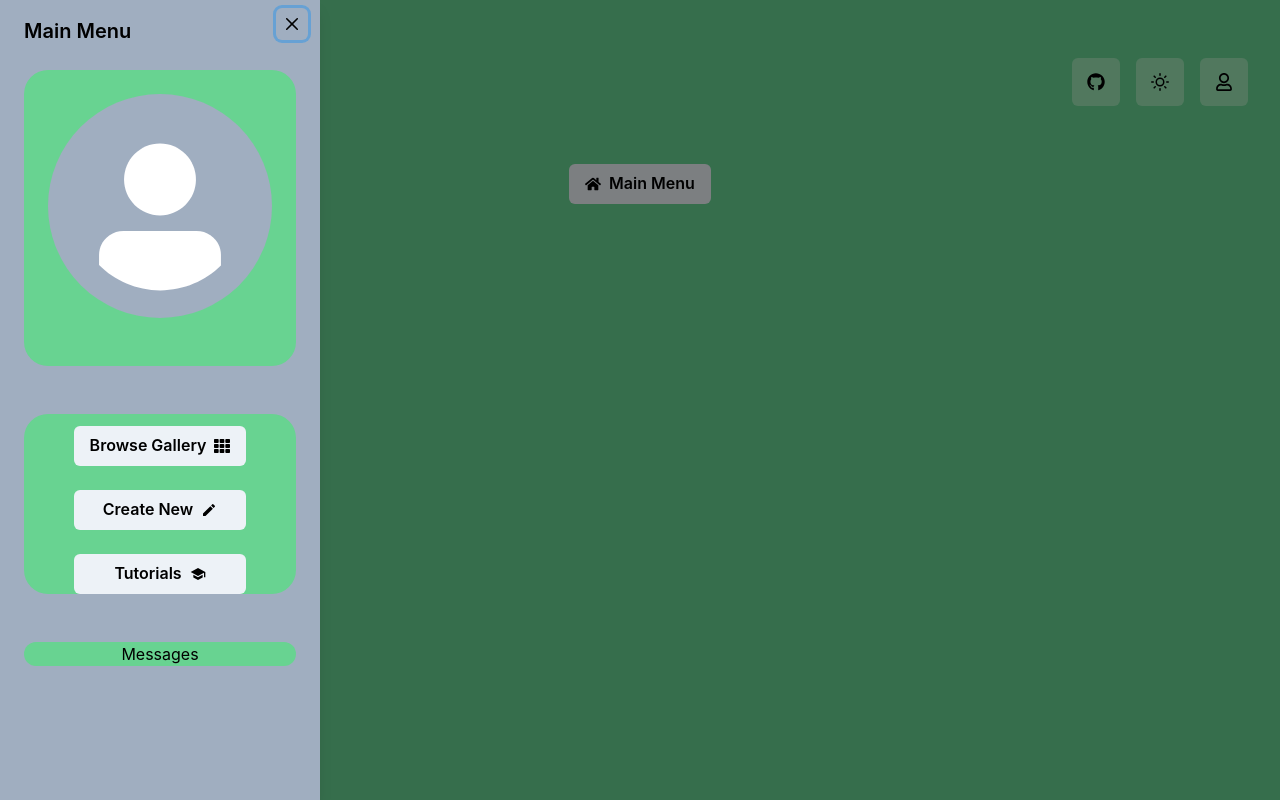
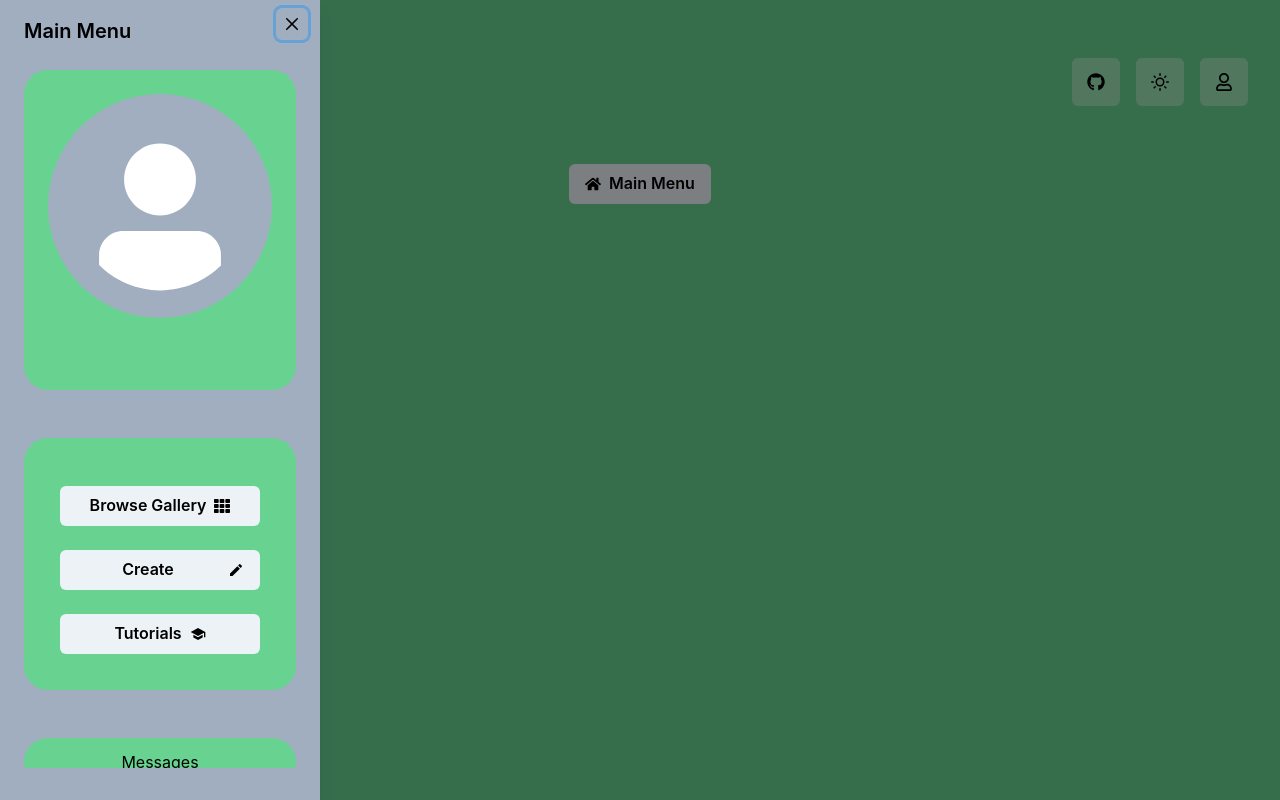
Before and after one commit to NullDefault/Arbovitae, a Next.js app: page / in a window 1280 px wide. Both pictures are taken after a click on the button "Main Menu". Shown: the top 800 px of the page. Built offline with nearby package versions, Linux system fonts and the light colour scheme; no server answers; a web font is replaced by a local one.

Commit message:
basic gallery layout

```diff
--- a/src/components/BackgroundContainer.js
+++ b/src/components/BackgroundContainer.js
@@ -8,7 +8,6 @@ export const BackgroundContainer = (props) => {
     return (
         <Flex
             direction="column"
-            alignItems="center"
             justifyContent="flex-start"
             bg={bgColor[colorMode]}
             color={color[colorMode]}
--- a/src/components/MainMenu/InteractionMenu.js
+++ b/src/components/MainMenu/InteractionMenu.js
@@ -1,19 +1,32 @@
 import {BackgroundContainer} from "../BackgroundContainer";
-import {Button, VStack} from "@chakra-ui/react";
+import {Button, VStack, Menu, MenuButton, MenuList, MenuItem} from "@chakra-ui/react";
 import {FaTh} from "react-icons/fa";
 import {MdSchool, MdCreate} from "react-icons/md";
+import { useRouter } from 'next/router'
 
+export const InteractionMenu = ({sideNavClose}) => {
+    const router = useRouter();
 
-export const InteractionMenu = () => {
     return (
-        <BackgroundContainer w="100%" style={{borderRadius: "24px"}}>
+        <BackgroundContainer w="100%" style={{borderRadius: "24px"}} p="36px">
             <VStack spacing="24px">
-                <Button mt="12px" rightIcon={<FaTh/>} w="100%">
+                <Button mt="12px" rightIcon={<FaTh/>} w="100%" onClick={() => {
+                    router.push('/gallery');
+                    sideNavClose();
+                }}>
                     Browse Gallery
                 </Button>
-                <Button rightIcon={<MdCreate/>} w="100%">
-                    Create New
-                </Button>
+                <Menu>
+                    <MenuButton as={Button} rightIcon={<MdCreate/>}  w="100%">
+                        Create
+                    </MenuButton>
+                    <MenuList mt="-24px">
+                        <MenuItem>New Autotroph</MenuItem>
+                        <MenuItem>New Heterotroph</MenuItem>
+                        <MenuItem>New Species Branch</MenuItem>
+                        <MenuItem>New Environment</MenuItem>
+                    </MenuList>
+                </Menu>
                 <Button mb="12px" rightIcon={<MdSchool/>} w="100%">
                     Tutorials
                 </Button>
--- a/src/components/MainMenu/MessageCard.js
+++ b/src/components/MainMenu/MessageCard.js
@@ -5,7 +5,7 @@ export const MessageCard = () => {
     return(
         <BackgroundContainer w="100%" style={{borderRadius: "24px"}}>
             <VStack spacing="24px">
-                <Text>
+                <Text p="12px">
                     Messages
                 </Text>
             </VStack>
--- a/src/components/MainMenu/ProfileCard.js
+++ b/src/components/MainMenu/ProfileCard.js
@@ -6,7 +6,7 @@ export const ProfileCard = ({userData}) => {
     return(
         <BackgroundContainer w="100%" style={{borderRadius: "24px"}}>
             <Avatar p="12px" m="24px" src={userData?.photoURL} size={["md", "lg", "xl"]}/>
-            <Center p="12px">{userData?.displayName}</Center>
+            <Center p="24px">{userData?.displayName}</Center>
         </BackgroundContainer>
     )
 }
--- a/src/components/MainMenu/SideDrawer.js
+++ b/src/components/MainMenu/SideDrawer.js
@@ -28,7 +28,7 @@ export const SideDrawer = () => {
     const color = {light: 'black', dark: 'white'};
 
     const profileCard = <ProfileCard userData={auth?.user}/>
-    const interactionMenu = <InteractionMenu/>
+    const interactionMenu = <InteractionMenu sideNavClose={onClose}/>
     const messageCard = <MessageCard/>
 
     const drawerContents = [profileCard, interactionMenu, messageCard];
--- a/src/lib/windowSize.js
+++ b/src/lib/windowSize.js
@@ -4,7 +4,7 @@ export function useWindowSize() {
     const [size, setSize] = useState({width: 0, height: 0});
     useLayoutEffect(() => {
         function updateSize() {
-            setSize({width: window.outerWidth, height: window.outerHeight});
+            setSize({width: window.innerWidth, height: window.innerHeight});
         }
 
         window.addEventListener('resize', updateSize);
--- a/src/pages/_app.js
+++ b/src/pages/_app.js
@@ -12,7 +12,7 @@ function MyApp({Component, pageProps}) {
                 }}
             >
                 <CSSReset/>
-                <Component {...pageProps} />
+                <Component {...pageProps}/>
             </ColorModeProvider>
         </ProvideAuth>
     </ChakraProvider>
--- a/src/pages/index.js
+++ b/src/pages/index.js
@@ -1,8 +1,8 @@
 import {Box, Center} from "@chakra-ui/react";
+import {BackgroundContainer} from "../components/BackgroundContainer";
+import {SideDrawer} from "../components/MainMenu/SideDrawer";
 import {TopNavigation} from "../components/TopNavigation/TopNavigation";
-import {BackgroundContainer} from "../components/BackgroundContainer";
 import {Footer} from "../components/Footer/Footer";
-import {SideDrawer} from "../components/MainMenu/SideDrawer";
 
 export default function Home() {
   return (
@@ -10,7 +10,10 @@ export default function Home() {
         <TopNavigation/>
         <BackgroundContainer>
             <Box h={"1000px"}>
-                <SideDrawer/>
+                <Center>
+                    <SideDrawer/>
+                </Center>
+
             </Box>
         </BackgroundContainer>
         <Footer>
```
Also changed, not shown: src/pages/gallery.js (added, +44 -0 lines).
